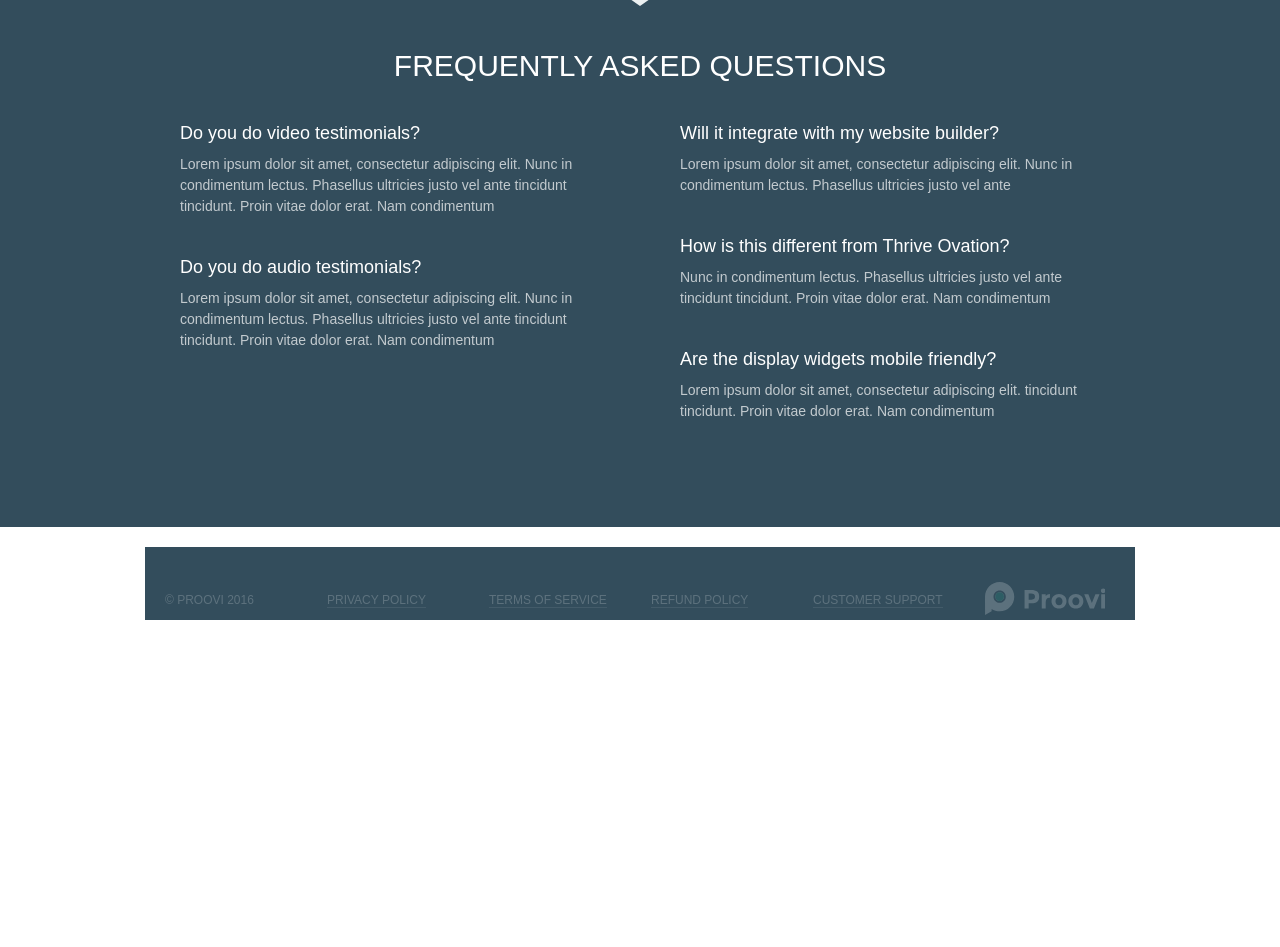
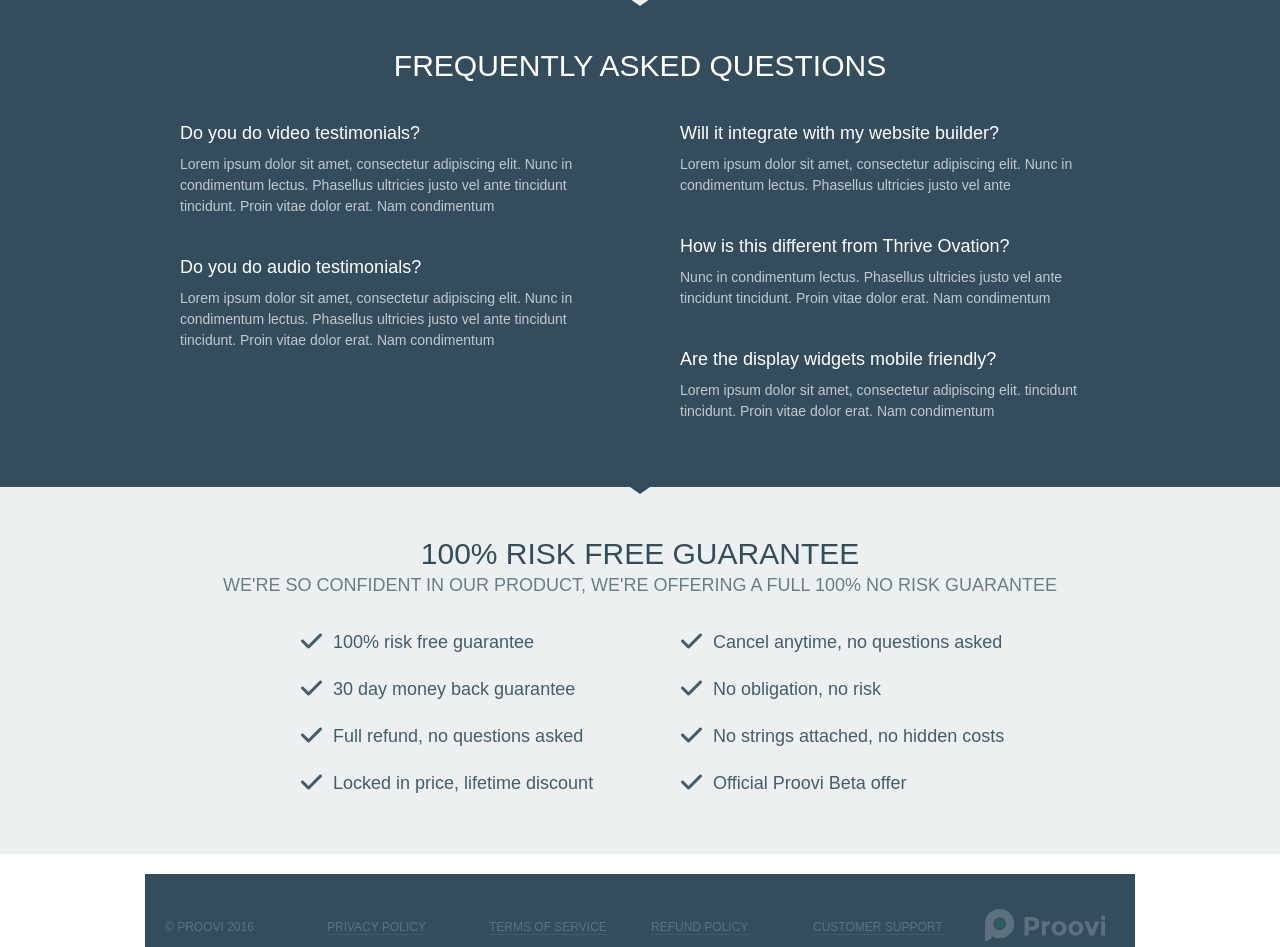
Before and after one commit to alexpriceonline/proovi-landing, a PHP site: page / in a window 1280 px wide. Shown: the part 2666-3613 px from the top of the page. Before the commit the page ends 3286 px from the top, so only its background shows below. Run offline with PHP 8.4, Linux system fonts and the light colour scheme; some libraries are stand-ins or nearby versions.

Commit message:
Added the guarantee section

```diff
--- a/index.html
+++ b/index.html
@@ -316,6 +316,44 @@
       </div>
     </section>
 
+    <section class="guarantee">
+      <h3 class="guarantee-title">
+        100% Risk Free Guarantee
+      </h3>
+      <h4 class="guarantee-subtitle">
+        We're so Confident in Our Product, We're Offering a Full
+        100% No Risk Guarantee
+      </h4>
+      <ul class="guarantee-list">
+        <li class="guarantee-list-item">
+          100% risk free guarantee
+        </li>
+        <li class="guarantee-list-item">
+          30 day money back guarantee
+        </li>
+        <li class="guarantee-list-item">
+          Full refund, no questions asked
+        </li>
+        <li class="guarantee-list-item">
+          Locked in price, lifetime discount
+        </li>
+      </ul>
+      <ul class="guarantee-list">
+        <li class="guarantee-list-item">
+          Cancel anytime, no questions asked
+        </li>
+        <li class="guarantee-list-item">
+          No obligation, no risk
+        </li>
+        <li class="guarantee-list-item">
+          No strings attached, no hidden costs
+        </li>
+        <li class="guarantee-list-item">
+          Official Proovi Beta offer
+        </li>
+      </ul>
+    </section>
+
     <footer class="footer">
       <ul class="footer-list">
         <li class="footer-list-item mod-opacity">
--- a/src/scss/modules/_faq.scss
+++ b/src/scss/modules/_faq.scss
@@ -60,6 +60,10 @@
 
       @include break(medium) {
         margin: 0 0 40px;
+
+        &:last-of-type {
+          margin: 0;
+        }
       }
     }
 
--- /dev/null
+++ b/src/scss/modules/_guarantee.scss
@@ -0,0 +1,101 @@
+// ==============================================
+// Guarantee section styles
+// ==============================================
+
+.guarantee {
+  background: $grey;
+  color: $blue;
+  display: flex;
+  flex-wrap: wrap;
+  padding: 50px 0 60px;
+  position: relative;
+
+  @include break(medium) {
+    justify-content: center;
+  }
+}
+
+.guarantee::after {
+  border-color: $blue transparent transparent;
+  border-style: solid;
+  border-width: 7px 10px 0;
+  content: '';
+  height: 0;
+  left: 50%;
+  position: absolute;
+  top: 0;
+  transform: translateX(-50%);
+  width: 0;
+}
+
+  .guarantee-title {
+    font-family: 'brandon-grotesque', sans-serif;
+    font-size: 24px;
+    font-weight: 700;
+    margin: 0;
+    padding: 0 20px;
+    text-transform: uppercase;
+    width: 100%;
+
+    @include break(medium) {
+      font-size: 30px;
+      font-weight: 400;
+      margin: 0 0 4px;
+      text-align: center;
+    }
+  }
+
+  .guarantee-subtitle {
+    font-family: 'brandon-grotesque', sans-serif;
+    font-size: 18px;
+    font-weight: 400;
+    margin: 0 0 20px;
+    opacity: 0.7;
+    padding: 0 20px;
+    text-transform: uppercase;
+    width: 100%;
+
+    @include break(medium) {
+      font-size: 18px;
+      margin: 0 0 30px;
+      text-align: center;
+    }
+  }
+
+  .guarantee-list {
+    flex: 1 0 100%;
+    list-style-type: none;
+    margin: 0;
+    padding: 0 20px;
+
+    @include break(medium) {
+      flex: 1 0 50%;
+      max-width: 380px;
+    }
+  }
+
+    .guarantee-list-item {
+      font-family: 'proxima-nova', sans-serif;
+      font-size: 18px;
+      opacity: 0.9;
+      padding: 0 0 10px 7px;
+
+      @include break(medium) {
+        left: 20px;
+        padding-bottom: 20px;
+        position: relative;
+
+        &:last-of-type {
+          padding-bottom: 0;
+        }
+      }
+    }
+
+    .guarantee-list-item::before {
+      content: '\f00c';
+      font-family: FontAwesome;
+      font-size: 24px;
+      left: -6px;
+      position: relative;
+      top: 2px;
+    }
--- a/src/scss/styles.scss
+++ b/src/scss/styles.scss
@@ -22,6 +22,7 @@
 @import 'modules/faq';
 @import 'modules/feature';
 @import 'modules/footer';
+@import 'modules/guarantee';
 @import 'modules/header';
 @import 'modules/hero';
 @import 'modules/integrations';
```
Also changed, not shown: css/styles.css.
